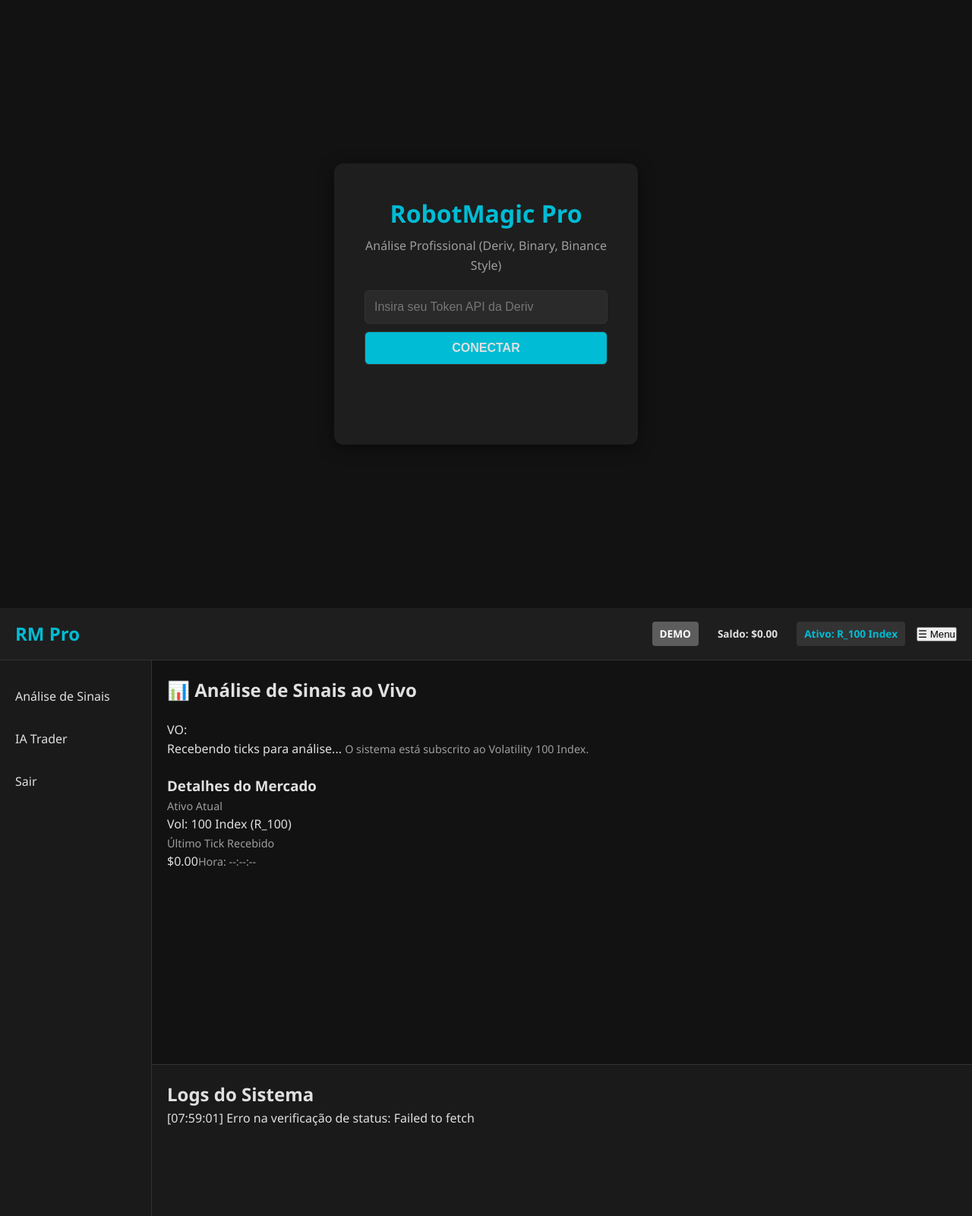
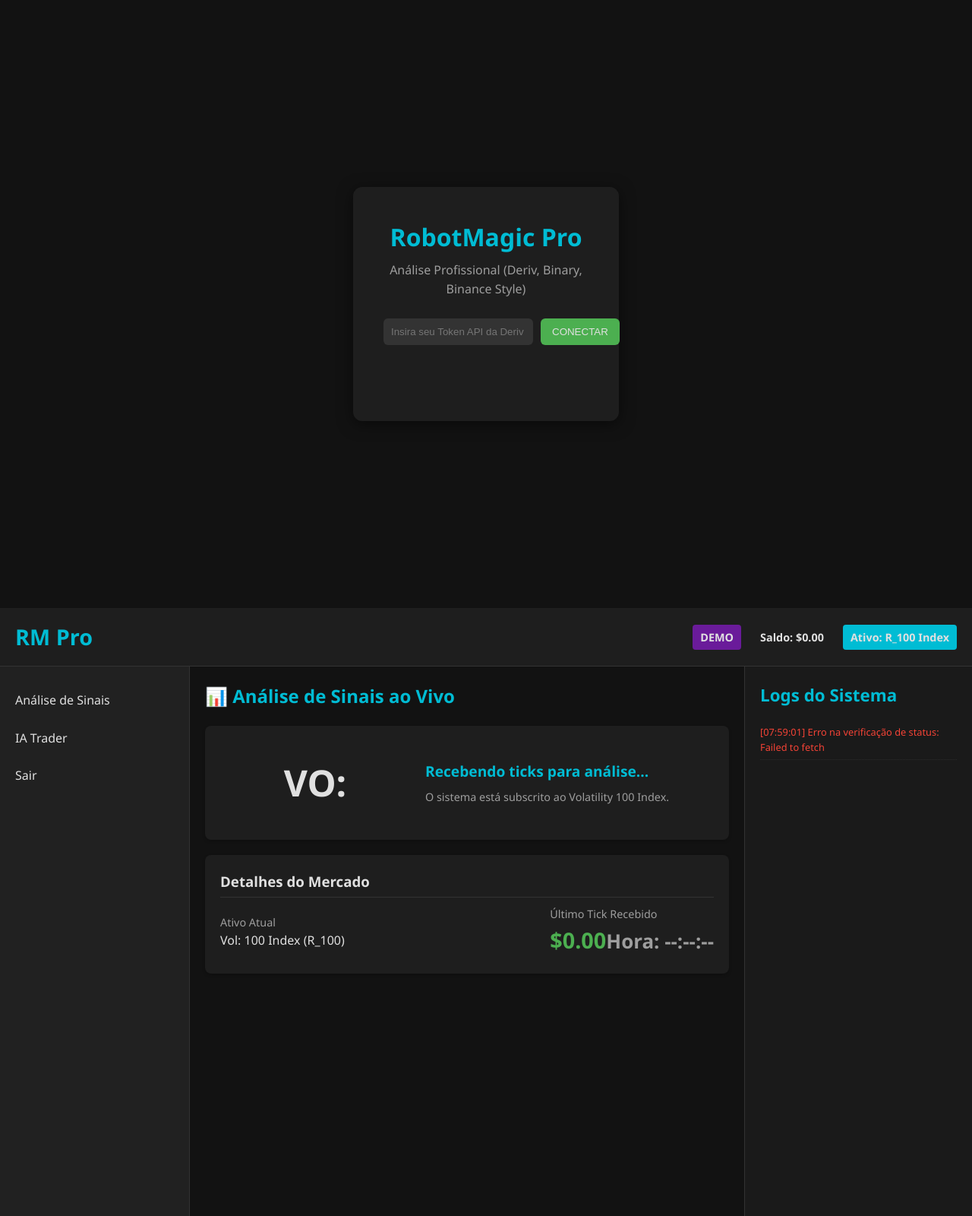
Before and after one commit to mauromanuek/Mauro-Paulo-starps-previus, a FastAPI app: page / in a window 1280 px wide. Shown: the whole page at 76% size. Run offline with FastAPI, Linux system fonts and the light colour scheme.

Commit message:
Update style.css

```diff
--- a/static/style.css
+++ b/static/style.css
@@ -45,8 +45,7 @@ body {
     border-radius: 12px;
     text-align: center;
     box-shadow: 0 4px 20px rgba(0, 0, 0, 0.5);
-    width: 90%;
-    max-width: 400px;
+    width: 350px;
 }
 .login-box h1 {
     color: var(--accent-blue);
@@ -54,262 +53,189 @@ body {
 }
 .login-box p {
     color: var(--muted-color);
-    margin-bottom: 20px;
+    margin-bottom: 25px;
 }
-.input-group input, .input-group button {
-    width: 100%;
-    padding: 12px;
-    margin-bottom: 10px;
-    border: 1px solid var(--border-color);
+.input-group {
+    display: flex;
+    gap: 10px;
+}
+.input-group input {
+    flex-grow: 1;
+    padding: 10px;
+    border: none;
     border-radius: 6px;
-    background-color: #2a2a2a;
+    background-color: #333;
     color: var(--text-color);
-    font-size: 16px;
 }
-.input-group button {
-    background-color: var(--accent-blue);
+.login-box button {
+    padding: 10px 15px;
+    background-color: var(--accent-green);
+    color: var(--text-color);
+    border: none;
+    border-radius: 6px;
     cursor: pointer;
-    font-weight: bold;
     transition: background-color 0.3s;
 }
-.input-group button:hover {
-    background-color: #00a0b5;
+.login-box button:hover {
+    background-color: #388e3c;
 }
 .status-message {
     margin-top: 15px;
-    font-weight: bold;
-    min-height: 20px; /* Garante espaço */
+    min-height: 20px;
+    color: var(--muted-color);
 }
+
 
 /* DASHBOARD LAYOUT */
 #dashboard-view {
     display: grid;
+    grid-template-columns: 250px 1fr 300px;
+    grid-template-rows: auto 1fr;
     grid-template-areas:
-        "header header"
-        "menu main"
-        "menu aside";
-    grid-template-rows: auto 1fr auto;
-    grid-template-columns: 200px 1fr;
-    min-height: 100vh;
+        "header header header"
+        "menu main aside";
+    height: 100vh;
 }
 
 header {
     grid-area: header;
+    background-color: var(--card-color);
+    padding: 15px 20px;
     display: flex;
     justify-content: space-between;
     align-items: center;
-    padding: 15px 20px;
-    background-color: var(--card-color);
     border-bottom: 1px solid var(--border-color);
 }
+
 .logo {
-    font-size: 1.5em;
+    font-size: 1.8em;
     font-weight: bold;
     color: var(--accent-blue);
 }
-nav {
+
+header nav {
     display: flex;
     align-items: center;
     gap: 15px;
 }
+
 .badge {
     padding: 5px 10px;
     border-radius: 4px;
-    font-size: 0.85em;
+    font-size: 0.9em;
     font-weight: bold;
 }
-.demo { background-color: #5d5d5d; color: #fff; }
-.real { background-color: var(--accent-green); color: #fff; }
-.asset { background-color: #333; color: var(--accent-blue); }
+.badge.demo { background-color: #6a1b9a; } /* Roxo */
+.badge.real { background-color: var(--accent-green); }
+.badge.asset { background-color: var(--accent-blue); }
+
+#menu-btn {
+    display: none; /* Esconder em telas grandes */
+}
 
 /* MENU LATERAL */
 .side-menu {
     grid-area: menu;
-    background-color: #1a1a1a;
-    padding-top: 20px;
+    background-color: #212121;
+    padding: 20px 0;
     border-right: 1px solid var(--border-color);
+    display: flex;
+    flex-direction: column;
 }
 .side-menu a {
-    display: block;
-    padding: 15px 20px;
+    padding: 12px 20px;
+    color: var(--text-color);
     text-decoration: none;
-    color: var(--text-color);
     transition: background-color 0.2s;
 }
 .side-menu a:hover {
-    background-color: #2a2a2a;
-    color: var(--accent-blue);
+    background-color: var(--border-color);
+    border-left: 3px solid var(--accent-blue);
 }
 
-/* CONTEÚDO PRINCIPAL E ASIDE */
+/* CONTEÚDO PRINCIPAL (MAIN) */
 main {
     grid-area: main;
     padding: 20px;
-}
-aside {
-    grid-area: aside;
-    padding: 20px;
-    background-color: #1a1a1a;
-    border-top: 1px solid var(--border-color);
-    min-height: 200px;
-}
-aside h3 {
-    margin-bottom: 10px;
-    color: var(--accent-blue);
-}
-#history {
-    white-space: pre-wrap;
-    font-size: 0.9em;
-    color: var(--muted-color);
-    background: #121212;
-    padding: 10px;
-    border-radius: 6px;
-    max-height: 300px;
     overflow-y: auto;
 }
-
 .page-content h2 {
+    color: var(--accent-blue);
     margin-bottom: 20px;
-    color: var(--text-color);
 }
 .page-content.hidden {
     display: none;
 }
 
-/* CONTROLES E BOTÕES */
-.controls-bar {
-    display: flex;
-    gap: 10px;
-    margin-bottom: 20px;
-    align-items: center;
-}
-.controls-bar select, .controls-bar button, .controls-bar input {
-    padding: 10px 15px;
-    border: 1px solid var(--border-color);
-    border-radius: 6px;
-    background-color: #2a2a2a;
-    color: var(--text-color);
-    cursor: pointer;
-}
-.controls-bar button {
-    background-color: var(--accent-green);
-    font-weight: bold;
-}
-.controls-bar button:hover {
-    opacity: 0.9;
-}
-.hidden {
-    display: none !important;
-}
-
-/* PROCESSAMENTO */
-.processing-bar {
-    display: flex;
-    align-items: center;
-    gap: 10px;
-    color: yellow;
-}
-.progress {
-    width: 100px;
-    height: 8px;
-    background-color: #333;
-    border-radius: 4px;
-    overflow: hidden;
-    position: relative;
-}
-.progress::after {
-    content: '';
-    position: absolute;
-    top: 0;
-    left: 0;
-    width: 20%;
-    height: 100%;
-    background-color: var(--accent-blue);
-    border-radius: 4px;
-    animation: loading 1.5s infinite linear;
-}
-@keyframes loading {
-    0% { transform: translateX(-100%); }
-    100% { transform: translateX(500%); }
-}
-
-/* SINAL E RESULTADOS */
-#results-container {
-    display: grid;
-    grid-template-columns: 1fr 1fr;
-    gap: 20px;
-}
-.chart-box, .signal-box {
+/* CARDS GERAIS */
+.card {
     background-color: var(--card-color);
     padding: 20px;
     border-radius: 8px;
-    box-shadow: 0 2px 10px rgba(0, 0, 0, 0.3);
+    margin-bottom: 20px;
+    box-shadow: 0 2px 4px rgba(0, 0, 0, 0.2);
 }
-.chart-box {
-    text-align: center;
-    min-height: 300px;
-    display: flex;
-    flex-direction: column;
-    justify-content: center;
-}
-.signal-box h3 {
-    font-size: 1.8em;
+.card h3 {
+    color: var(--text-color);
     margin-bottom: 10px;
-}
-.signal-details {
-    margin-bottom: 20px;
-}
-.signal-up {
-    background-color: rgba(76, 175, 80, 0.1); /* Verde claro */
-    color: var(--accent-green);
-    border-left: 5px solid var(--accent-green);
-    padding: 10px;
-    border-radius: 4px;
-}
-.signal-down {
-    background-color: rgba(244, 67, 54, 0.1); /* Vermelho claro */
-    color: var(--accent-red);
-    border-left: 5px solid var(--accent-red);
-    padding: 10px;
-    border-radius: 4px;
-}
-.analysis-explanation strong {
-    color: var(--accent-blue);
+    border-bottom: 1px solid var(--border-color);
+    padding-bottom: 5px;
 }
 .muted {
     color: var(--muted-color);
     font-size: 0.9em;
 }
 
-/* BOTS AUTOMÁTICOS */
-.bot-controls input {
+/* ANÁLISE DE SINAIS */
+.signal-card {
+    display: flex;
+    align-items: center;
+    justify-content: space-between;
+    min-height: 150px;
+}
+.signal-value {
+    font-size: 3em;
+    font-weight: bold;
+    padding: 10px 20px;
+    border-radius: 8px;
+    min-width: 250px;
+    text-align: center;
+    transition: background-color 0.5s;
+}
+.signal-value.signal-call {
+    background-color: var(--accent-green);
+    color: #121212;
+}
+.signal-value.signal-put {
+    background-color: var(--accent-red);
+    color: #121212;
+}
+.signal-details {
     flex-grow: 1;
+    margin-left: 20px;
 }
-.bots-list table {
-    width: 100%;
-    border-collapse: collapse;
-    margin-top: 15px;
+.signal-details .probability {
+    display: block;
+    font-size: 1.2em;
+    font-weight: bold;
+    color: var(--accent-blue);
+    margin-bottom: 5px;
 }
-.bots-list th, .bots-list td {
-    padding: 12px 8px;
-    text-align: left;
-    border-bottom: 1px solid var(--border-color);
-    font-size: 0.9em;
+.signal-details .reason {
+    color: var(--muted-color);
 }
-.bots-list th {
-    color: var(--accent-blue);
+.last-tick-info {
+    display: flex;
+    justify-content: space-between;
+    align-items: center;
 }
-.bots-list td button {
-    background-color: #333;
-    color: var(--text-color);
-    border: none;
-    padding: 5px 10px;
-    border-radius: 4px;
-    cursor: pointer;
+.price-display {
+    font-size: 1.8em;
+    font-weight: bold;
+    color: var(--accent-green);
 }
-.bots-list td button:hover {
-    background-color: #444;
-}
+
+/* REMOVIDO: ESTILOS DE BOTS AUTOMÁTICOS */
 
 /* IA TRADER */
 .ia-input-group {
@@ -337,6 +263,36 @@ aside h3 {
     margin-bottom: 5px;
 }
 
+/* ASIDE (LOGS) */
+aside {
+    grid-area: aside;
+    background-color: #1a1a1a;
+    padding: 20px;
+    border-left: 1px solid var(--border-color);
+    overflow-y: auto;
+}
+aside h2 {
+    color: var(--accent-blue);
+    margin-bottom: 15px;
+    font-size: 1.4em;
+}
+.logs-container {
+    display: flex;
+    flex-direction: column-reverse; /* Exibir logs mais novos no topo */
+}
+.log-message {
+    padding: 5px 0;
+    font-size: 0.8em;
+    border-bottom: 1px dotted #2b2b2b;
+}
+.log-message.signal {
+    color: var(--accent-blue);
+    font-weight: bold;
+}
+.log-message.error {
+    color: var(--accent-red);
+}
+
 /* MEDIA QUERIES (Responsividade) */
 @media (max-width: 1024px) {
     #dashboard-view {
```
Also changed, not shown: other parts of static/style.css (+41 -14 lines).
